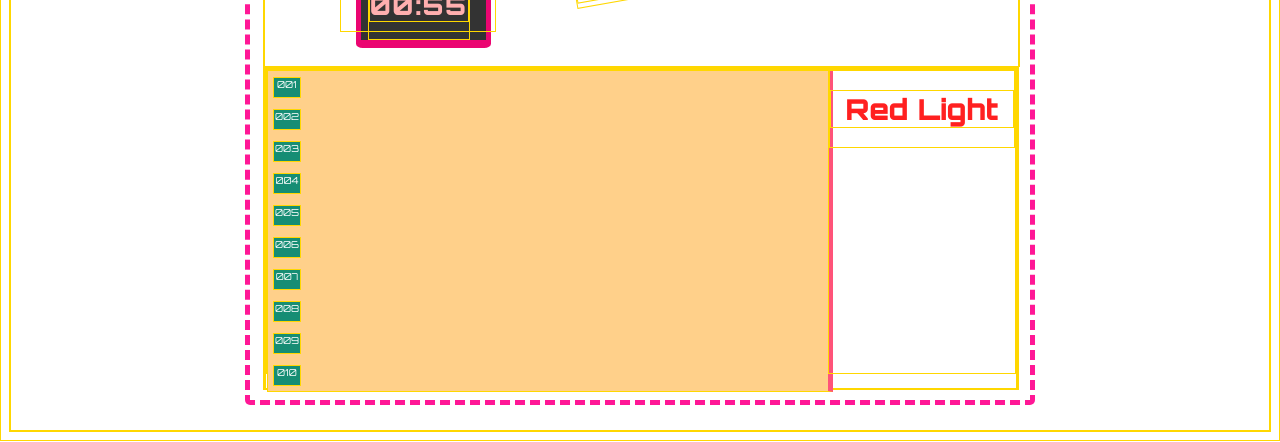
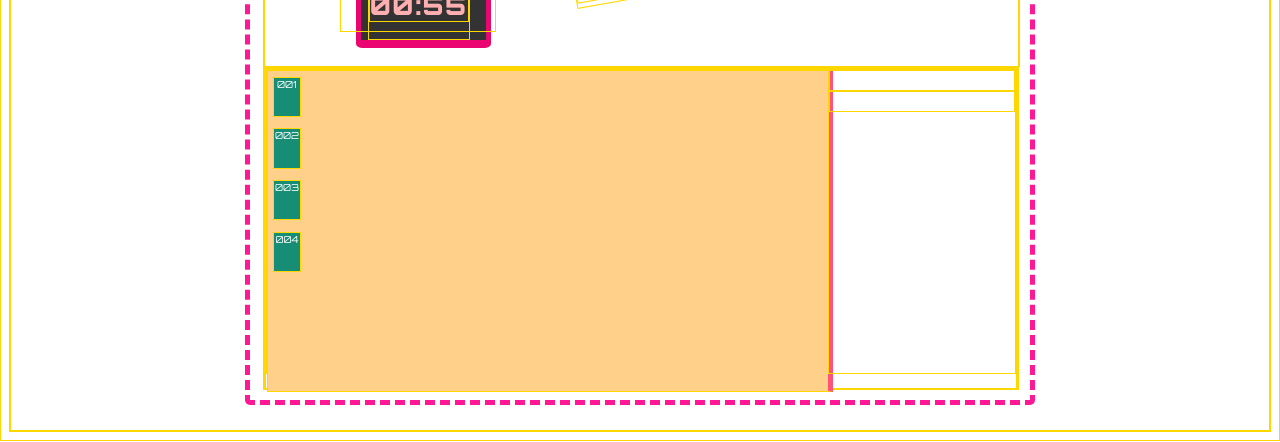
Before and after one commit to anniezoyinlee/GA-Final-SquidGame, a React (Create React App) app: page /game/rlgl in a window 1280 px wide. Shown: the part 242-684 px from the top of the page. Built offline with nearby package versions, Linux system fonts and the light colour scheme.

Commit message:
upadate change light function

```diff
--- a/src/components/Game/RLGL/RLGL.js
+++ b/src/components/Game/RLGL/RLGL.js
@@ -3,29 +3,69 @@ import './RLGL.css';
 
 function RLGL() {
   // const [life, setLife] = useState(456);
+  const lights = ['Red Light', 'Green Light']
+  let index = 0
+
+  const [offsetRight001, setOffsetRight001] = useState(0);
+  const [offsetRight002, setOffsetRight002] = useState(0);
+  const [offsetRight003, setOffsetRight003] = useState(0);
+  const [offsetRight004, setOffsetRight004] = useState(0);
+
+  function changeLight() {
+    index = index + 1;
+    if (index == lights.length)
+        index = 0;
+
+    let status = document.getElementById('lightSign');
+    status.innerText = lights[index];
+
+    if (status.innerText === 'Red Light') {
+      status.classList = 'redlight'
+    } else if (status.innerText === 'Green Light') {
+      status.classList = 'greenlight'
+    }
+  };
+
+  setInterval(function() {
+    changeLight()
+  }, Math.floor(3000 + Math.random() * 5000));
+
+
+  function movePlayerRight001() {
+    setOffsetRight001(offsetRight001 + 10);
+  }
+  function movePlayerRight002() {
+    setOffsetRight002(offsetRight002 + 10);
+  }
+  function movePlayerRight003() {
+    setOffsetRight003(offsetRight003 + 10);
+  }
+  function movePlayerRight004() {
+    setOffsetRight004(offsetRight004 + 10);
+  }
 
   return (
     <div className="rlgl">
       <div className='playWindow-left'>
         <div className='ground'>
-          <div className='player'>001</div>
-          <div className='player'>002</div>
-          <div className='player'>003</div>
-          <div className='player'>004</div>
-          <div className='player'>005</div>
-          <div className='player'>006</div>
-          <div className='player'>007</div>
-          <div className='player'>008</div>
-          <div className='player'>009</div>
-          <div className='player'>010</div>
+          <div className='player' onClick={movePlayerRight001} style={{
+          transform: `translateX(${offsetRight001}px)`
+        }}>001</div>
+          <div className='player' onClick={movePlayerRight002} style={{
+          transform: `translateX(${offsetRight002}px)`
+        }}>002</div>
+          <div className='player' onClick={movePlayerRight003} style={{
+          transform: `translateX(${offsetRight003}px)`
+        }}>003</div>
+          <div className='player' onClick={movePlayerRight004} style={{
+          transform: `translateX(${offsetRight004}px)`
+        }}>004</div>
+
         </div>
       </div>
       <div className='playWindow-right'>
         <div className='lightSign'>
-          { 3>2
-            ? <h1 className='redlight'>Red Light</h1>
-            : <h1 className='greenlight'>Green Light</h1>
-          }
+          <h1 id='lightSign'></h1>
         </div>
       </div>
     </div>
```
